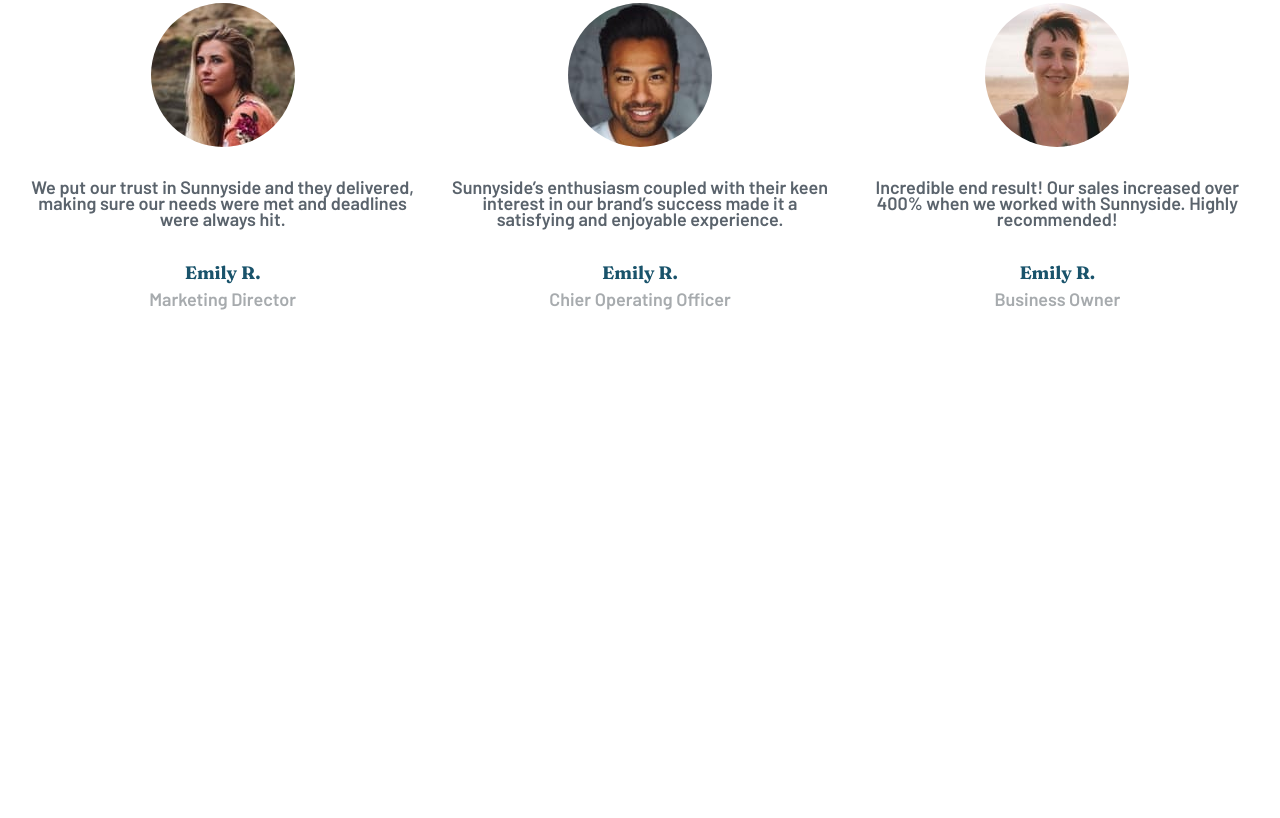
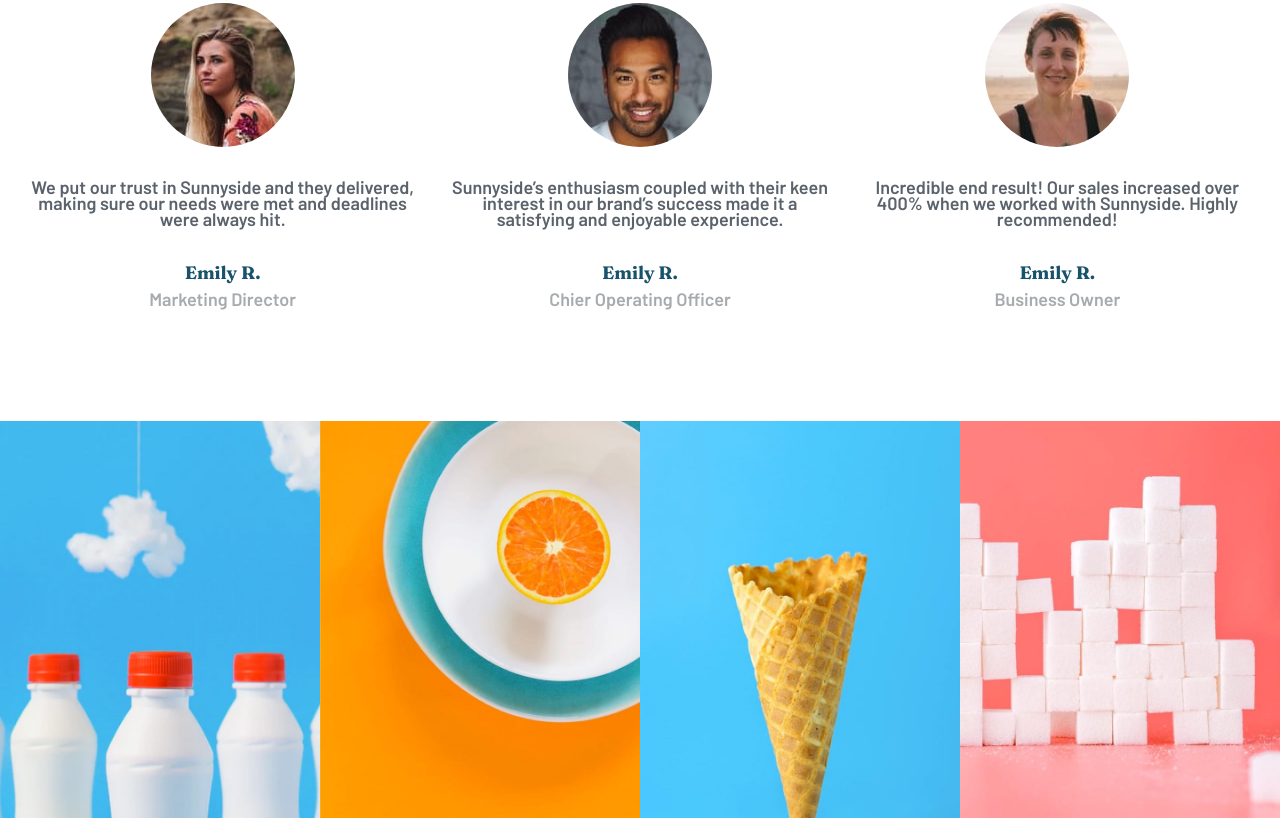
Before and after one commit to Keiyya/sunnyside_agency, a website: page index.html in a window 1280 px wide. Shown: the part 2565-3383 px from the top of the page. Before the commit the page ends 2906 px from the top, so only its background shows below. Drawn offline with Linux system fonts and the light colour scheme.

Commit message:
image grid

```diff
--- a/index.html
+++ b/index.html
@@ -202,7 +202,7 @@
       </div>
     </section>
 
-    <section>
+    <section class="mb-10 md:mb-20">
       <div
         class="container mx-auto max-w-screen-xl p-7 flex flex-col items-center justify-center space-y-7 text-center"
       >
@@ -258,5 +258,58 @@
         </div>
       </div>
     </section>
+
+    <section>
+      <div class="grid grid-cols-2 md:grid-cols-4">
+        <div>
+          <img
+            src="images/mobile/image-gallery-milkbottles.jpg"
+            class="md:hidden"
+            alt=""
+          />
+          <img
+            src="images/desktop/image-gallery-milkbottles.jpg"
+            alt=""
+            class="hidden md:block"
+          />
+        </div>
+        <div>
+          <img
+            src="images/mobile/image-gallery-orange.jpg.jpg"
+            class="md:hidden"
+            alt=""
+          />
+          <img
+            src="images/desktop/image-gallery-orange.jpg"
+            alt=""
+            class="hidden md:block"
+          />
+        </div>
+        <div>
+          <img
+            src="images/mobile/image-gallery-cone.jpg"
+            class="md:hidden"
+            alt=""
+          />
+          <img
+            src="images/desktop/image-gallery-cone.jpg"
+            alt=""
+            class="hidden md:block"
+          />
+        </div>
+        <div>
+          <img
+            src="images/mobile/image-gallery-sugar-cubes.jpg"
+            class="md:hidden"
+            alt=""
+          />
+          <img
+            src="images/desktop/image-gallery-sugarcubes.jpg"
+            alt=""
+            class="hidden md:block"
+          />
+        </div>
+      </div>
+    </section>
   </body>
 </html>
```
Also changed, not shown: css/style.css.
